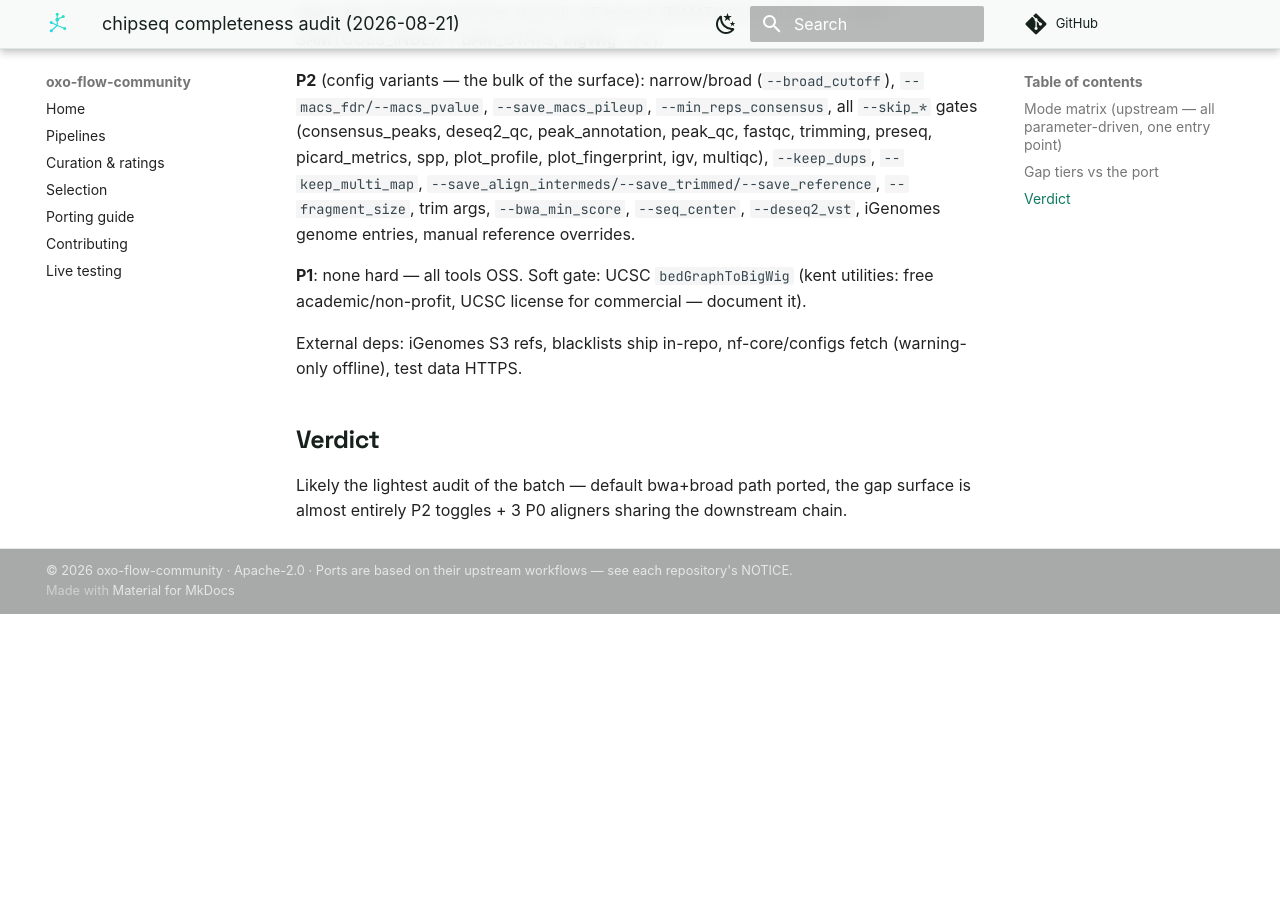
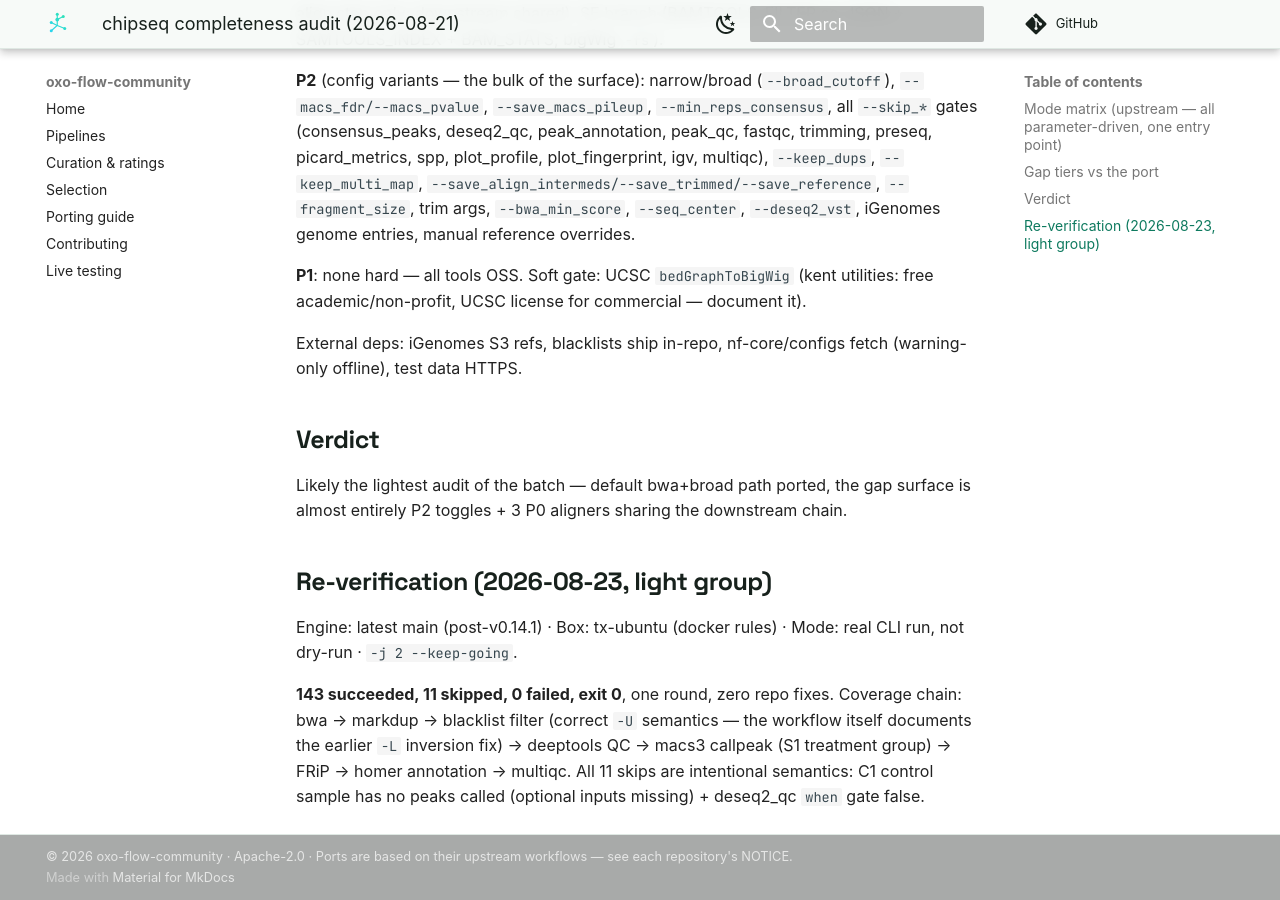
Before and after one commit to oxo-flow-community/oxo-flow-community.github.io, an MkDocs documentation site: the page built from docs/about/audits/chipseq-2026-08.md, in a window 1280 px wide and 900 px high, scrolled down 830 px. Built offline with MkDocs 1.6.1 and Material for MkDocs 9.7.7, drawn with Linux system fonts in a browser that asks for light colours; comment, search, counter and statistics services are not loaded; before the commit the page ends 1444 px from its top, so only the background shows below that.

Commit message:
docs(audit): light-group re-verification — chipseq 143/0/11 exit 0 (all skips intentional), zero fixes

```diff
--- a/docs/about/audits/chipseq-2026-08.md
+++ b/docs/about/audits/chipseq-2026-08.md
@@ -43,3 +43,16 @@ fetch (warning-only offline), test data HTTPS.
 Likely the lightest audit of the batch — default bwa+broad path ported,
 the gap surface is almost entirely P2 toggles + 3 P0 aligners sharing the
 downstream chain.
+
+## Re-verification (2026-08-23, light group)
+
+Engine: latest main (post-v0.14.1) · Box: tx-ubuntu (docker rules) ·
+Mode: real CLI run, not dry-run · `-j 2 --keep-going`.
+
+**143 succeeded, 11 skipped, 0 failed, exit 0**, one round, zero
+repo fixes. Coverage chain: bwa → markdup → blacklist filter (correct
+`-U` semantics — the workflow itself documents the earlier `-L`
+inversion fix) → deeptools QC → macs3 callpeak (S1 treatment group)
+→ FRiP → homer annotation → multiqc. All 11 skips are intentional
+semantics: C1 control sample has no peaks called (optional inputs
+missing) + deseq2_qc `when` gate false.
```
